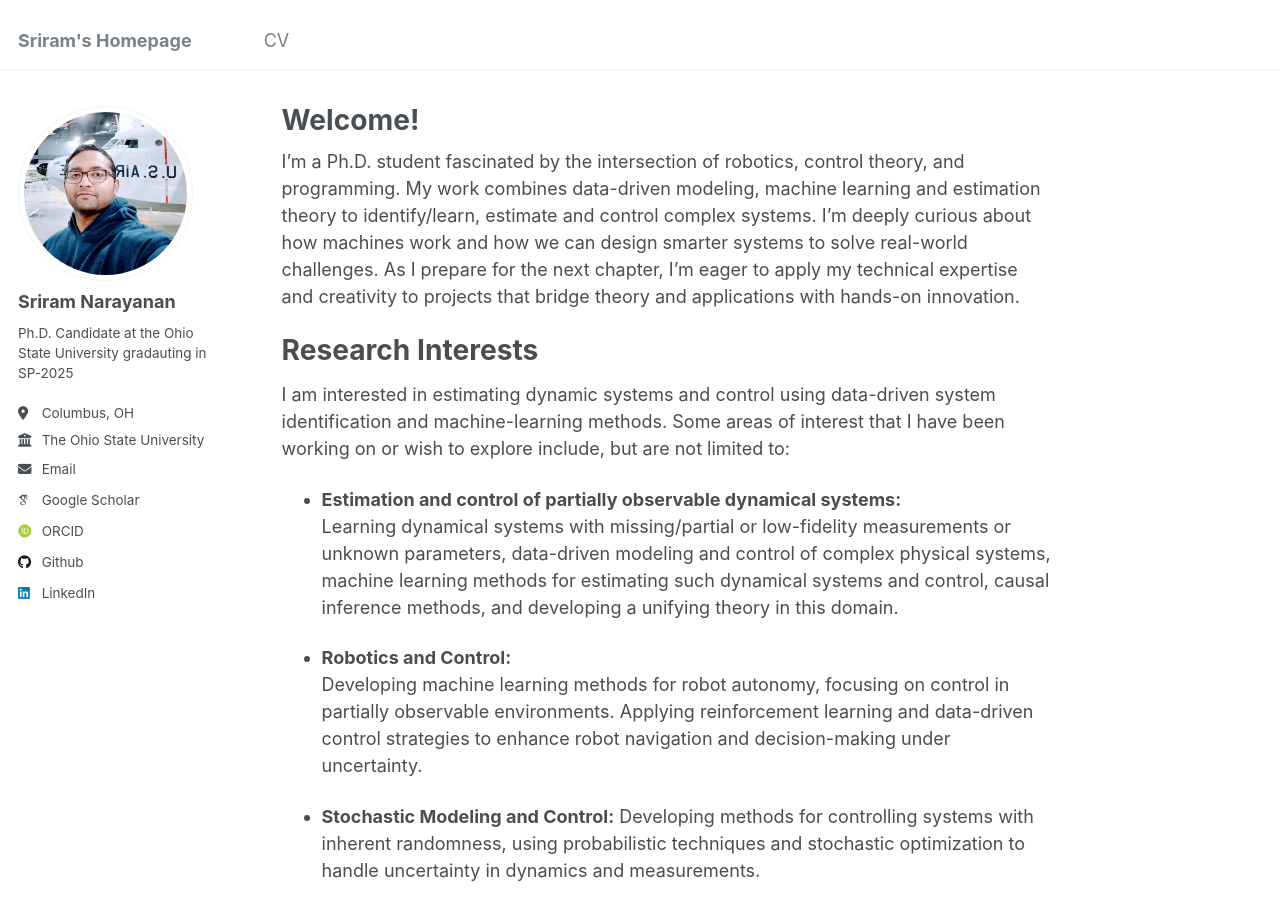
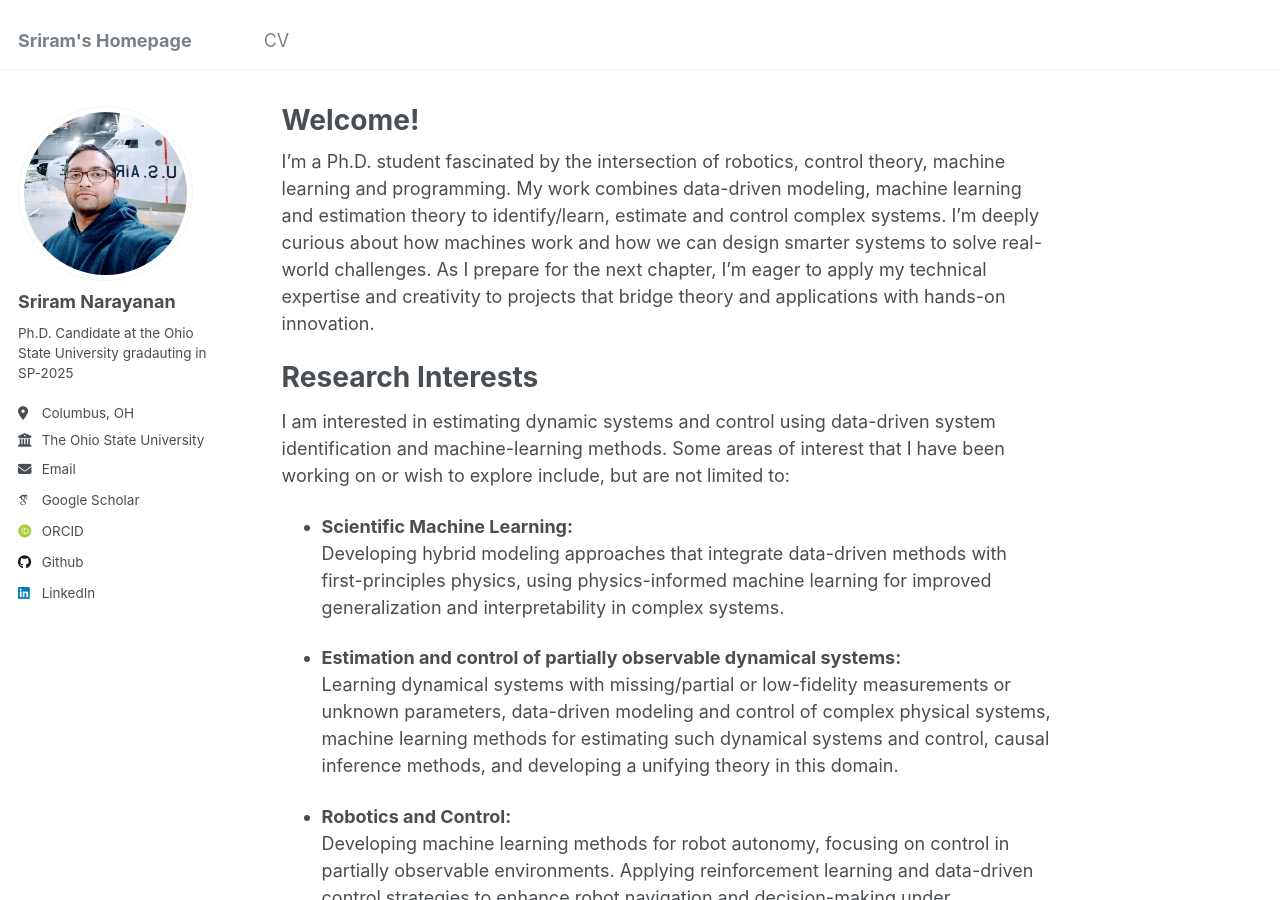
Before and after one commit to sriram-nara/sriram-nara.github.io, a Jekyll site: the page built from _pages/about.md, in a window 1280 px wide and 900 px high. Built offline with Jekyll 4.4.1, drawn with Linux system fonts in a browser that asks for light colours; some web fonts are replaced.

Commit message:
Update about.md

```diff
--- a/_pages/about.md
+++ b/_pages/about.md
@@ -7,12 +7,15 @@ redirect_from:
   - /about.html
 ---
 
-I’m a Ph.D. student fascinated by the intersection of robotics, control theory, and programming. My work combines data-driven modeling, machine learning and estimation theory to identify/learn, estimate and control complex systems. I’m deeply curious about how machines work and how we can design smarter systems to solve real-world challenges. As I prepare for the next chapter, I’m eager to apply my technical expertise and creativity to projects that bridge theory and applications with hands-on innovation.
+I’m a Ph.D. student fascinated by the intersection of robotics, control theory, machine learning and programming. My work combines data-driven modeling, machine learning and estimation theory to identify/learn, estimate and control complex systems. I’m deeply curious about how machines work and how we can design smarter systems to solve real-world challenges. As I prepare for the next chapter, I’m eager to apply my technical expertise and creativity to projects that bridge theory and applications with hands-on innovation.
 
 
 Research Interests
 ===================
 I am interested in estimating dynamic systems and control using data-driven system identification and machine-learning methods. Some areas of interest that I have been working on or wish to explore include, but are not limited to:
+
+- **Scientific Machine Learning:**
+  Developing hybrid modeling approaches that integrate data-driven methods with first-principles physics, using physics-informed machine learning for improved generalization and interpretability in complex systems.
 
 - **Estimation and control of partially observable dynamical systems:**
   Learning dynamical systems with missing/partial or low-fidelity measurements or unknown parameters, data-driven modeling and control of complex physical systems, machine learning methods for estimating such dynamical systems and control, causal inference methods, and developing a unifying theory in this domain.
```
